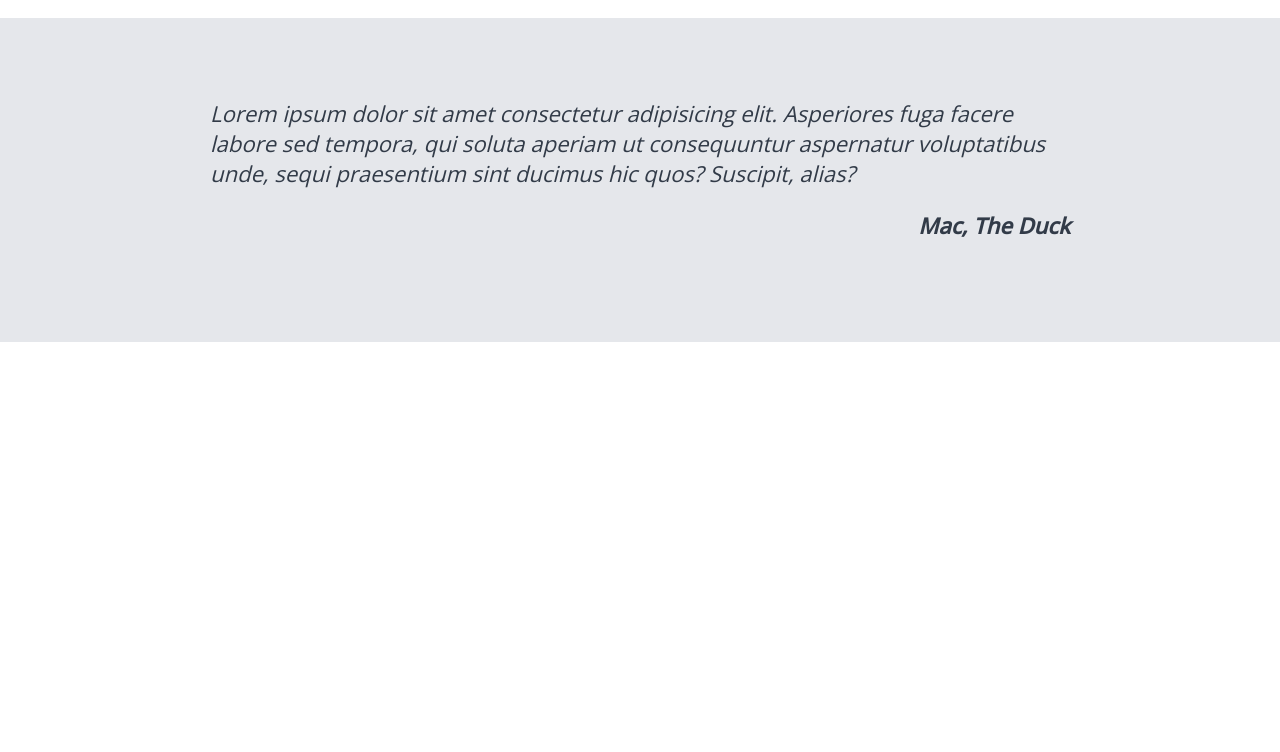
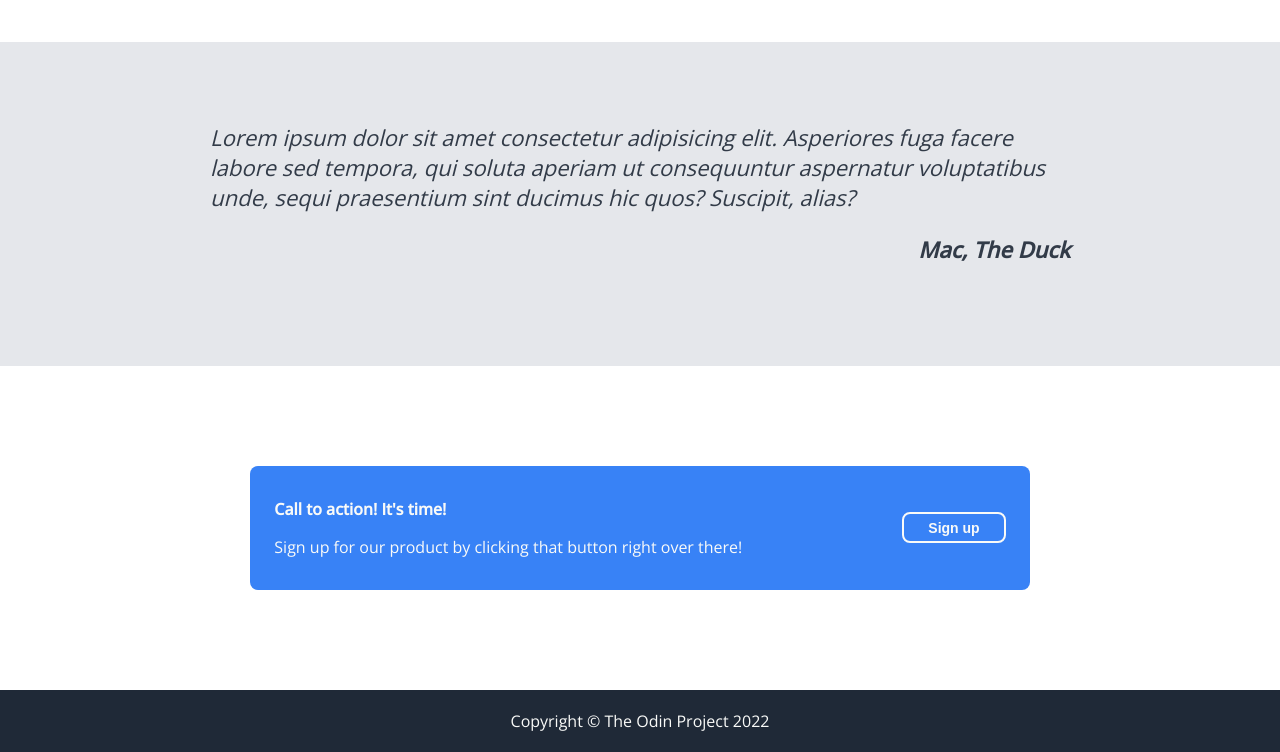
Before and after one commit to Mugurel03/landing-page, a plain HTML site: page index.html in a window 1280 px wide. Shown: the part 913-1665 px from the top of the page. Before the commit the page ends 1255 px from the top, so only its background shows below. Drawn offline with nearby package versions, Linux system fonts and the light colour scheme.

Commit message:
adding the sing-up section and the footer

```diff
--- a/index.html
+++ b/index.html
@@ -30,7 +30,7 @@
             This website has some subtext that goes here under the main title.
             It's a smaller font and the color is lower in contrast
           </p>
-          <button id="sign-up" type="button" href="#">Sign Up</button>
+          <button id="sign-up" type="button" href="#">Sign up</button>
         </div>
         <div id="image-placeholder">This is a place Holder for Image</div>
       </div>
@@ -78,6 +78,20 @@
           <p class="author">Mac, The Duck</p>
         </div>
       </div>
+
+      <!--sign up part-->
+      <div class="sign-up-section">
+        <div class="text">
+          <p class="big">Call to action! It's time!</p>
+          <p class="small">Sign up for our product by clicking that button right over there!</p>
+        </div>
+        <button class="sign-up" >Sign up</button>
+      </div>
+
+      <!--footer part-->
+      <footer>
+        <p>Copyright <span>&#169</span> The Odin Project 2022</p>
+    </footer>
     </div>
   </body>
 </html>
--- a/styles.css
+++ b/styles.css
@@ -79,6 +79,7 @@ a {
   color: #fff;
   text-decoration: none;
   font-weight: bold;
+  cursor: pointer;
 }
 
 #image-placeholder {
@@ -103,6 +104,7 @@ a {
   font-size: 36px;
   font-weight: bolder;
   color: #1f2937;
+  padding-bottom: 24px;
 }
 
 .cards {
@@ -161,3 +163,60 @@ a {
   font-weight: bold;
   flex-direction: row-reverse;
 }
+
+/*sign up section*/
+
+.sign-up-section {
+  display: flex;
+  justify-content: center;
+  align-items: center;
+  padding: 16px;
+  gap: 10rem;
+  background-color: #3882f6;
+  border-radius: 8px;
+  margin: 100px 250px 100px 250px;
+  color: #f9faf8;
+  flex-flow: row wrap;
+}
+
+.text {
+  font-size: 16px;
+
+}
+p.big {
+  font-weight: bolder;
+  padding: 0;
+}
+
+p.smaller {
+  padding: 0;
+  opacity: 0.7;
+}
+
+button.sign-up {
+  border: 2px solid #f9faf8;
+  font-size: 14px;
+  background-color: #3882f6;
+  border-radius: 8px;
+  padding: 0.35rem 1.50rem ;
+  color:#f9faf8;
+  font-weight: bolder;
+  cursor: pointer;
+}
+
+button:hover {
+  background-color: #f9faf8;
+  color: #3882f6;
+}
+
+/*footer*/
+
+footer {
+  display: flex;
+  align-items: center;
+  justify-content: center;
+  background: #1f2937;
+  padding: 0.25rem;
+  color: #f9faf8;
+  align-self: stretch;
+}
```
